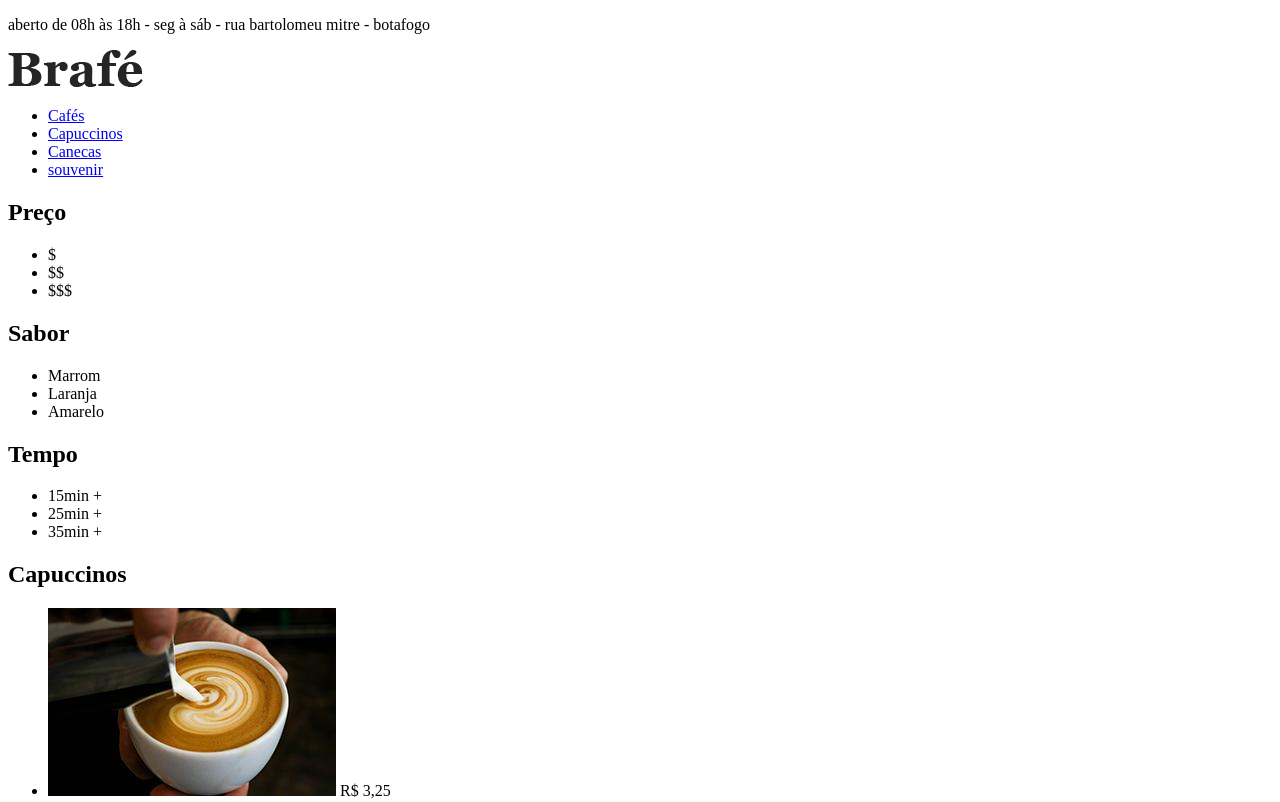
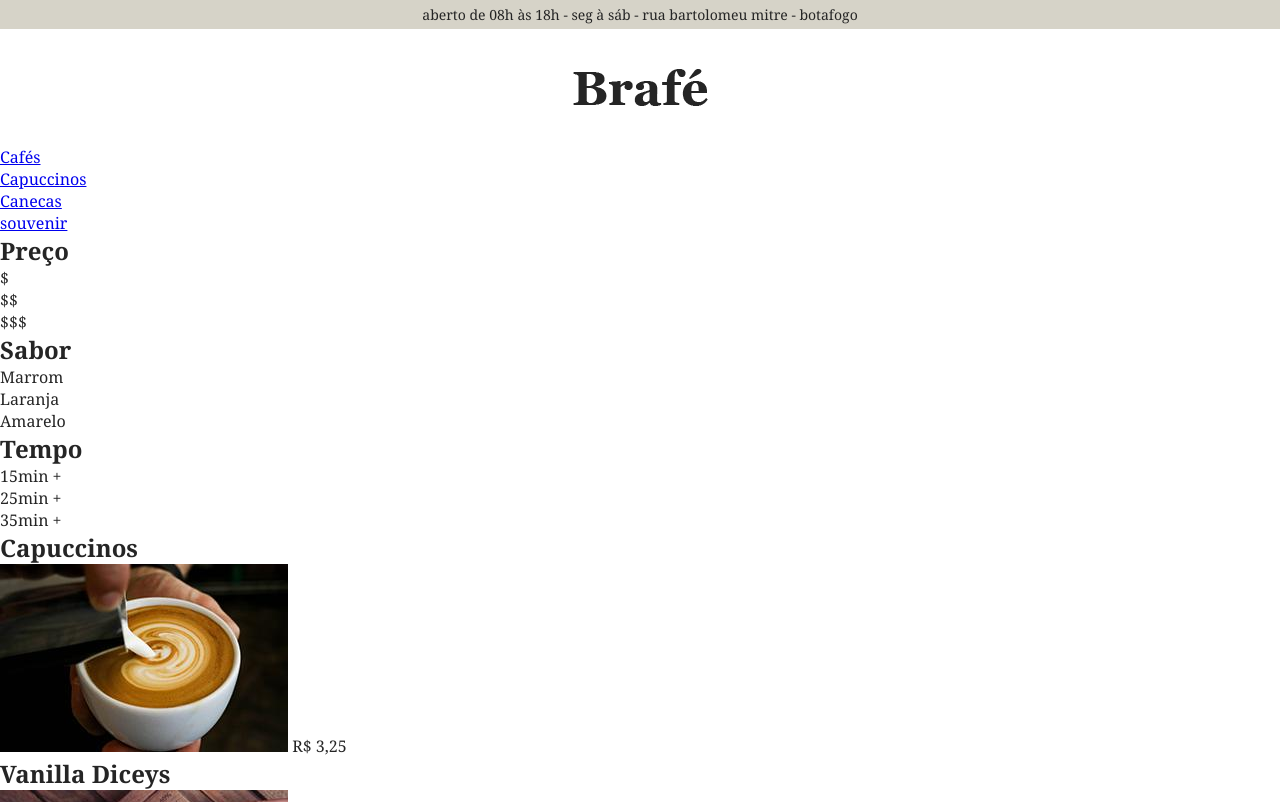
Before and after one commit to juniorsilvacc/brafe, a plain HTML site: page Puro/index.html in a window 1280 px wide. Shown: the top 802 px of the page. Drawn offline with Linux system fonts and the light colour scheme; files that its build step writes are made by us from their sources.

Commit message:
header - puro

```diff
--- a/Puro/css/style.css
+++ b/Puro/css/style.css
@@ -0,0 +1,28 @@
+*{
+    margin: 0px;
+    padding: 0px;
+    box-sizing: border-box;
+}
+
+li{
+    list-style: none;
+}
+
+body{
+    font-family: Georgia, serif;
+    color: #252525;
+}
+
+/* Menu */
+
+.header-informacoes{
+    font-size: 0.875em;
+    background: #d6d3c8;
+    padding: 5px 0;
+    text-align: center;
+}
+
+.header-logo img{
+    display: block;
+    margin: 40px auto;
+}
--- a/Puro/index.html
+++ b/Puro/index.html
@@ -4,15 +4,15 @@
     <meta charset="UTF-8">
     <meta name="viewport" content="width=device-width, initial-scale=1.0">
     <title>Brafé</title>
-    <link rel="stylesheet" href="style.css">
+    <link rel="stylesheet" href="/css/style.css">
 </head>
 <body>
 
     <header>
-        <div>
+        <div class="header-informacoes">
             <p>aberto de 08h às 18h - seg à sáb - rua bartolomeu mitre - botafogo</p>
         </div>
-        <a href="index.html">
+        <a class="header-logo" href="index.html">
             <img src="/img/brafe.png" alt="">
         </a>
         <nav>
```
